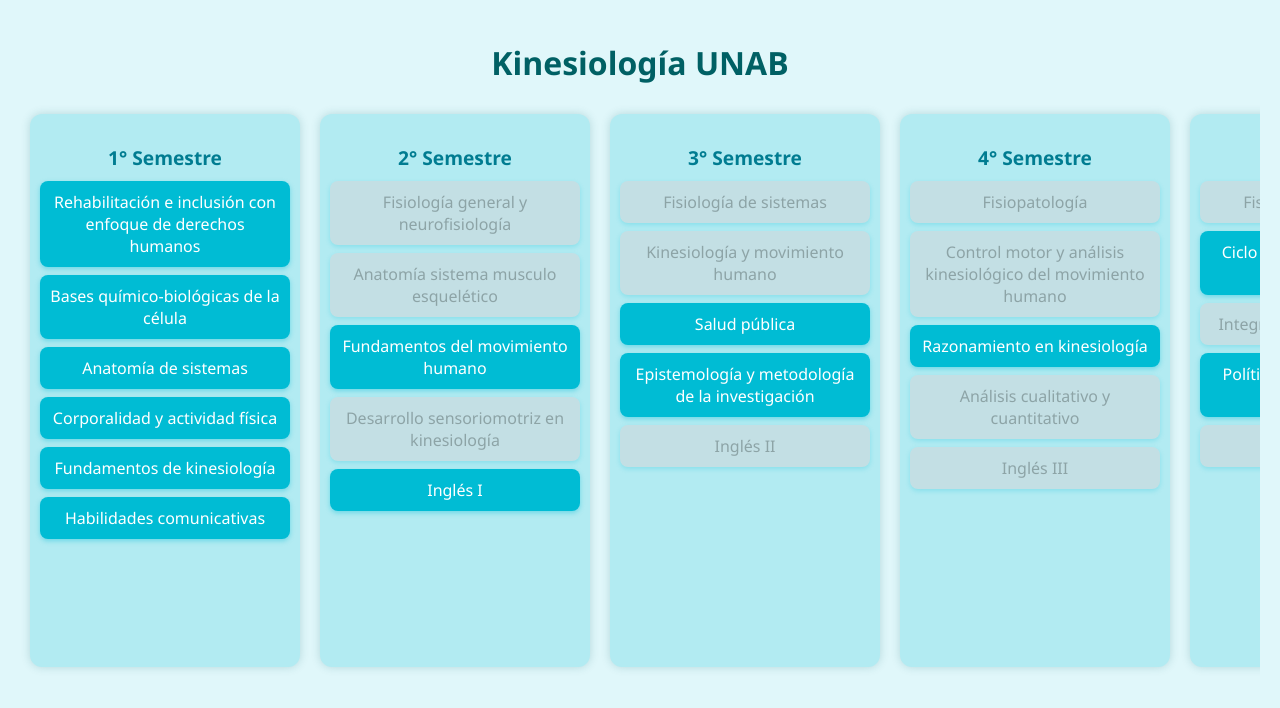
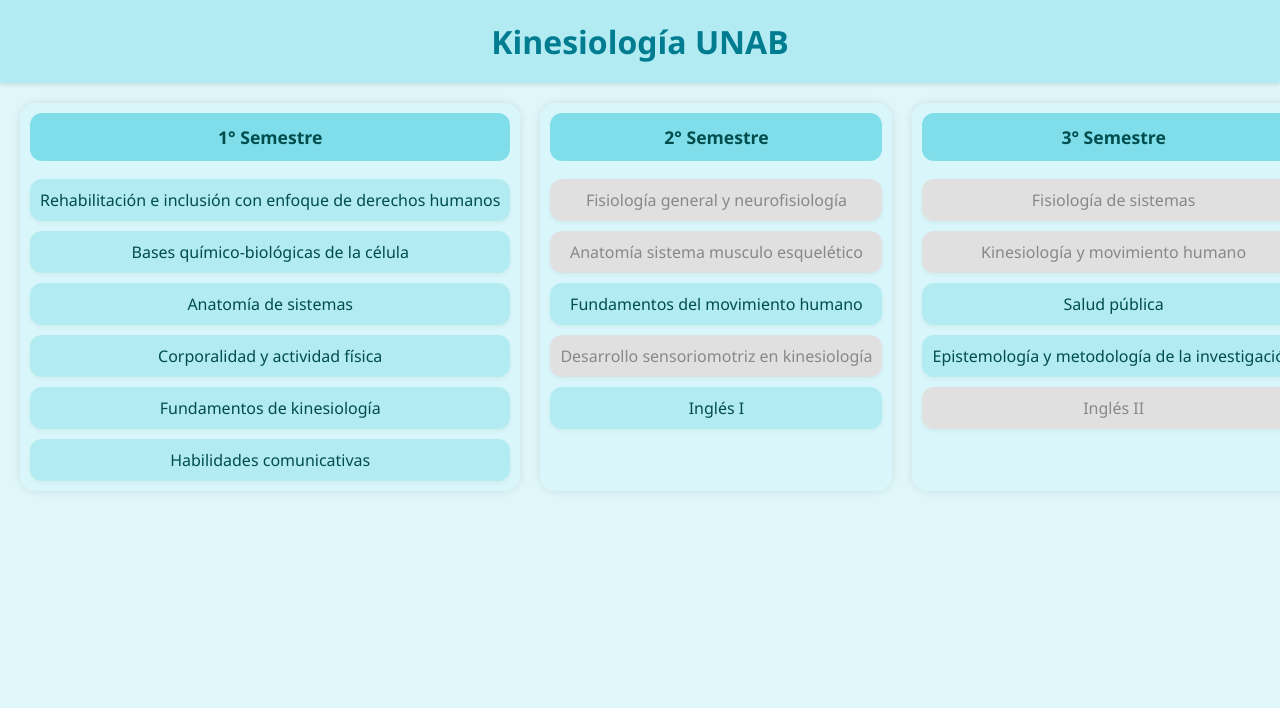
Before and after one commit to rdiazz73/malla-curricular-kinesiologia, a plain HTML site: page index.html in a window 1280 px wide. Drawn offline with Linux system fonts and the light colour scheme.

Commit message:
Update estilos.css

```diff
--- a/estilos.css
+++ b/estilos.css
@@ -1,72 +1,75 @@
-/* Fondo general y fuente */
 body {
-  font-family: 'Segoe UI', sans-serif;
+  font-family: 'Segoe UI', Tahoma, Geneva, Verdana, sans-serif;
   background-color: #e0f7fa;
   margin: 0;
-  padding: 20px;
-  color: #004d40;
+  padding: 0;
+  color: #004d4d;
 }
 
-/* Título */
 h1 {
   text-align: center;
-  font-size: 2rem;
-  color: #006064;
-  margin-bottom: 20px;
+  padding: 20px 0;
+  color: #007c91;
+  background-color: #b2ebf2;
+  margin: 0;
+  font-size: 2em;
+  box-shadow: 0px 2px 4px rgba(0,0,0,0.1);
 }
 
-/* Contenedor de la malla */
 #malla-container {
   display: flex;
-  flex-direction: row;
+  flex-wrap: nowrap;
+  overflow-x: auto;
+  padding: 20px;
   gap: 20px;
-  overflow-x: auto;
-  padding: 10px;
 }
 
-/* Columna por semestre */
 .columna-semestre {
-  min-width: 250px;
-  background-color: #b2ebf2;
+  background-color: #d9f7fa;
+  border-radius: 16px;
   padding: 10px;
-  border-radius: 12px;
-  box-shadow: 0 0 10px rgba(0, 96, 100, 0.2);
+  min-width: 230px;
+  flex-shrink: 0;
+  box-shadow: 0 0 8px rgba(0, 0, 0, 0.1);
 }
 
-/* Título de semestre */
 .columna-semestre h3 {
+  background-color: #80deea;
   text-align: center;
-  font-size: 1.2rem;
-  color: #007c91;
-  margin-bottom: 10px;
+  padding: 12px;
+  border-radius: 12px;
+  font-size: 1.1em;
+  font-weight: bold;
+  margin-top: 0;
+  color: #004d4d;
 }
 
-/* Cuadro de cada ramo */
 .ramo {
-  background-color: #00bcd4;
-  color: white;
+  background-color: #b2ebf2;
+  border-radius: 12px;
   padding: 10px;
-  margin-bottom: 8px;
-  border-radius: 8px;
-  font-size: 1rem;
+  margin-top: 10px;
   text-align: center;
   cursor: pointer;
-  transition: all 0.3s ease;
-  box-shadow: 0 2px 5px rgba(0, 188, 212, 0.4);
+  transition: background-color 0.3s ease, transform 0.2s ease;
+  font-weight: 500;
+  box-shadow: 0 2px 4px rgba(0,0,0,0.05);
 }
 
-/* Ramos aprobados: tachado + azul más oscuro */
-.ramo.aprobado {
-  text-decoration: line-through;
-  background-color: #0097a7;
-  opacity: 0.8;
+.ramo:hover {
+  transform: scale(1.03);
 }
 
-/* Ramos bloqueados: gris, sin tachar */
+.ramo.aprobado {
+  background-color: #4dd0e1;
+  color: white;
+  font-weight: bold;
+  text-decoration: line-through;
+}
+
 .ramo.bloqueado {
-  background-color: #cfd8dc;
-  color: #757575;
+  background-color: #e0e0e0;
+  color: #888;
   cursor: not-allowed;
-  text-decoration: none;
-  opacity: 0.6;
+text-decoration: none;
 }
```
